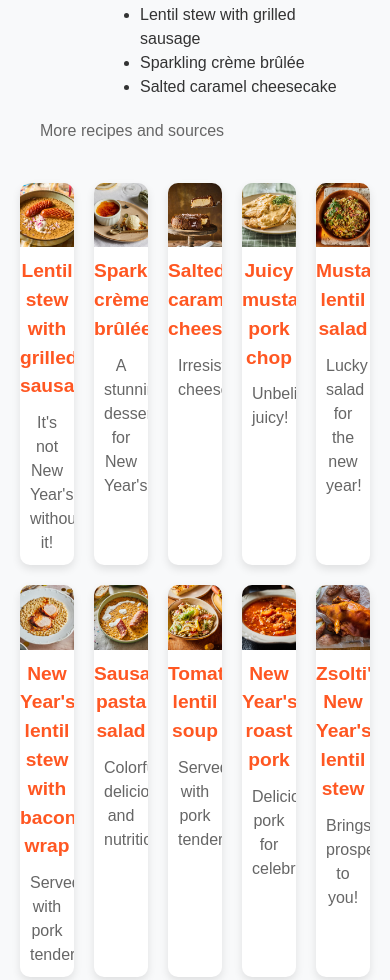
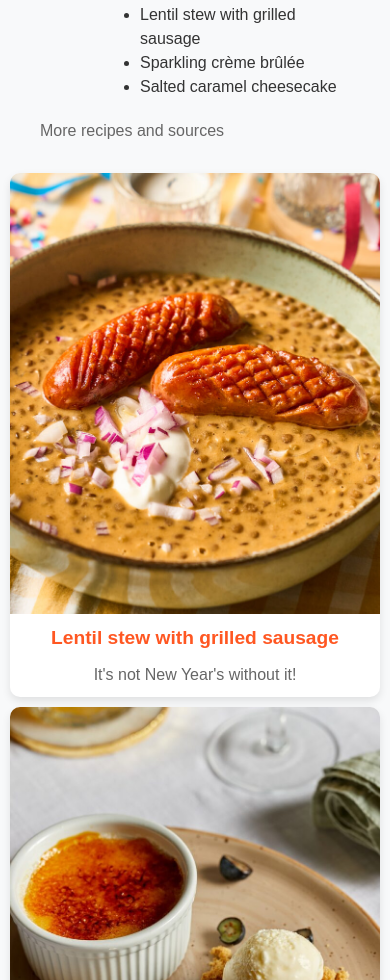
Before and after one commit to dni-kollar/2025.github.io, a plain HTML site: page index.html in a window 390 px wide. Shown: the part 417-1397 px from the top of the page. Drawn offline with Linux system fonts and the light colour scheme.

Commit message:
Update styles.css

```diff
--- a/styles.css
+++ b/styles.css
@@ -134,3 +134,17 @@ footer {
     font-size: 1em;
     box-shadow: 0px -4px 6px rgba(0, 0, 0, 0.2); /* Finom árnyék */
 }
+
+/* Responsive styles for mobile */
+@media (max-width: 768px) {
+    .recipe-grid {
+        grid-template-columns: 1fr; /* Egy oszlop mobilon */
+        gap: 10px; /* Kisebb térköz */
+        padding: 10px; /* Kisebb padding */
+    }
+
+    .recipe-card {
+        text-align: center;
+        width: 100%; /* Teljes szélesség kihasználása */
+    }
+}
```
